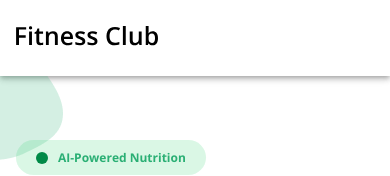
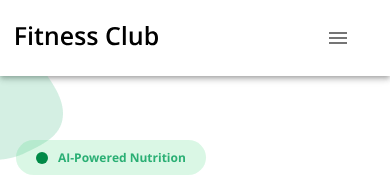
Before and after one commit to RounakXics09/health_app, a React (Create React App) app: page / in a window 390 px wide. Shown: the top 176 px of the page. Built offline with nearby package versions, Linux system fonts and the light colour scheme.

Commit message:
mobile header

```diff
--- a/src/App.css
+++ b/src/App.css
@@ -1579,6 +1579,10 @@
     display: none !important;
   }
 
+  .display-sm-flex{
+    display: flex !important;
+  }
+
   .health-heading-text {
     font-weight: 300;
     font-size: 48px;
--- a/src/apps/pages/CommonHeader.js
+++ b/src/apps/pages/CommonHeader.js
@@ -7,6 +7,8 @@ import Button from '@mui/material/Button';
 import Logo from '../assests/logo.svg';
 import { Link, useNavigate } from 'react-router';
 import { motion } from 'framer-motion';
+import MenuIcon from '@mui/icons-material/Menu';
+import { Divider, Drawer, Grid2, IconButton, List, ListItem, ListItemButton, ListItemText, Typography } from '@mui/material';
 
 const pages = [
     { name: 'Home', link: '' },
@@ -16,19 +18,26 @@ const pages = [
     { name: 'Contact', link: 'contact' }
 ];
 
-function CommonHeader() {
+const drawerWidth = 240;
+const navItems = ['Home', 'About', 'Contact'];
+
+function CommonHeader(props) {
 
     const navigate = useNavigate();
+    const { window } = props;
+    const [mobileOpen, setMobileOpen] = React.useState(false);
+
+    const handleDrawerToggle = () => {
+        setMobileOpen((prevState) => !prevState);
+    };
 
     const handleClick = (e) => {
         navigate("/auth/login");
     }
 
-    return (
-        <AppBar position="static" className='header'>
-            <Container maxWidth="xl">
-                <Toolbar disableGutters>
-                    <div className="flex items-center">
+    const drawer = (
+        <Box onClick={handleDrawerToggle} sx={{ textAlign: 'center' }}>
+            <Grid2 sx={{py:2}}>
             <motion.a
                 href='/'
                 initial={{ opacity: 0, x: -20 }}
@@ -38,6 +47,58 @@ function CommonHeader() {
             >
                 <img src={Logo} alt="Logo" />
             </motion.a>
+            </Grid2>
+            <Divider />
+            <List>
+                {navItems.map((item) => (
+                    <ListItem key={item} disablePadding>
+                        <ListItemButton sx={{ textAlign: 'center' }}>
+                            <ListItemText primary={item} />
+                        </ListItemButton>
+                    </ListItem>
+                ))}
+            </List>
+        </Box>
+    );
+
+    const container = window !== undefined ? () => window().document.body : undefined;
+
+    return (
+        <>
+            <AppBar position="static" className='header'>
+                <Container maxWidth="xl">
+                    <Toolbar disableGutters>
+                        <div className="flex items-center display-sm-none">
+                            <motion.a
+                                href='/'
+                                initial={{ opacity: 0, x: -20 }}
+                                animate={{ opacity: 1, x: 0 }}
+                                transition={{ duration: 0.5 }}
+                                className="flex items-center"
+                            >
+                                <img src={Logo} alt="Logo" />
+                            </motion.a>
+                        </div>
+
+                        <div className="flex items-center display-sm-flex" style={{ display: 'none', justifyContent: 'space-between', width: '100%', alignItems: 'center' }}>
+                            <motion.a
+                                href='/'
+                                initial={{ opacity: 0, x: -20 }}
+                                animate={{ opacity: 1, x: 0 }}
+                                transition={{ duration: 0.5 }}
+                                className="flex items-center"
+                            >
+                                <img src={Logo} alt="Logo" />
+                            </motion.a>
+                            <IconButton
+                                color="#000000"
+                                aria-label="open drawer"
+                                edge="start"
+                                onClick={handleDrawerToggle}
+                                sx={{ mr: 2, display: { sm: 'none' } }}
+                            >
+                                <MenuIcon />
+                            </IconButton>
                         </div>
 
 
@@ -82,6 +143,24 @@ function CommonHeader() {
                     </Toolbar>
                 </Container>
             </AppBar >
+            <nav>
+                <Drawer
+                    container={container}
+                    variant="temporary"
+                    open={mobileOpen}
+                    onClose={handleDrawerToggle}
+                    ModalProps={{
+                        keepMounted: true, // Better open performance on mobile.
+                    }}
+                    sx={{
+                        display: { xs: 'block', sm: 'none' },
+                        '& .MuiDrawer-paper': { boxSizing: 'border-box', width: drawerWidth },
+                    }}
+                >
+                    {drawer}
+                </Drawer>
+            </nav>
+        </>
     );
 }
 export default CommonHeader
```
Lines whose indentation alone changed are shown as unchanged.
